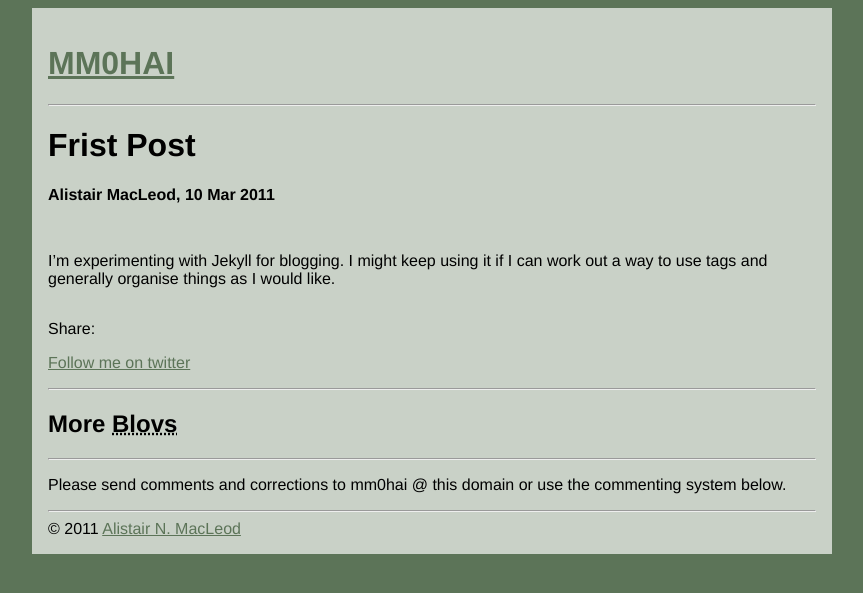
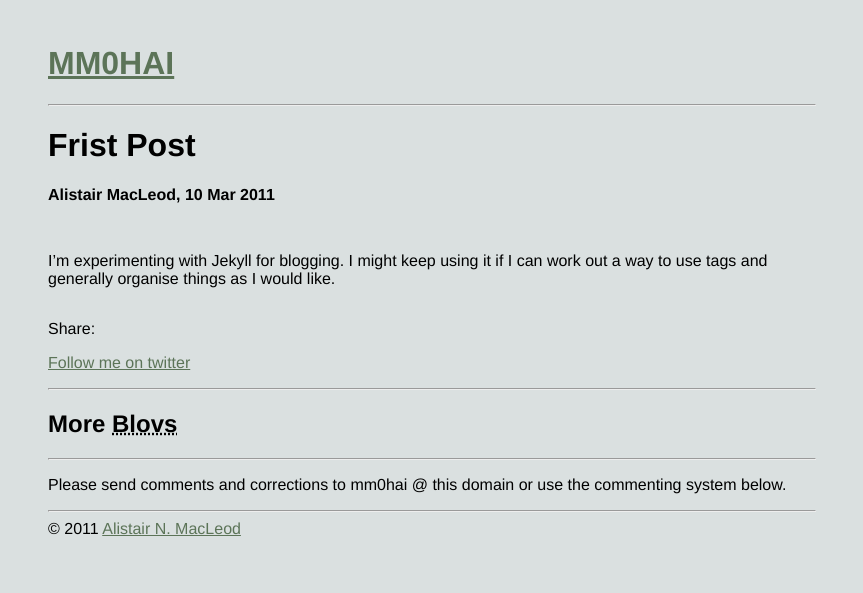
Before and after one commit to anm/anm.github.com, a Jekyll site: the page built from blog/_posts/2011-03-10-Frist-Post.md, in a window 1280 px wide. Shown: the top 593 px of the page, without its empty margins (208-1071 px from the left). Built offline with Jekyll 4.4.1, drawn with Linux system fonts in a browser that asks for light colours; comment, search, counter and statistics services are not loaded; a style sheet for code colours, icons or effects is not loaded.

Commit message:
Modified blog formatting.

```diff
--- a/_layouts/default.html
+++ b/_layouts/default.html
@@ -5,6 +5,8 @@
 <meta name="viewport" content="width=device-width" />
 <link type="text/css" href="/css/mm0hai.css" rel="stylesheet" />
 <link type="text/css" href="/css/blog.css" rel="stylesheet" />
+<!-- Syntax hightlighting -->
+<link type="text/css" href="https://github.com/mojombo/tpw/raw/master/css/syntax.css" rel="stylesheet" />
 
 <title>
 {{page.title}}
--- a/_layouts/post.html
+++ b/_layouts/post.html
@@ -25,7 +25,7 @@ class="addthis_toolbox addthis_default_style addthis_32x32_style">
 <script type="text/javascript">
   var addthis_config = {
       "data_track_clickback":true,
-      "services_exclude":"print"
+      "services_exclude":"print, myspace"
   };
 </script>
 <script type="text/javascript"
--- a/css/blog.css
+++ b/css/blog.css
@@ -1,11 +1,22 @@
 body {
-    background-color: #5C7458;
-    font-family: 'Helvetica Neue', Arial, 'Liberation Sans', FreeSans, sans-serif;
+    font-family: 'Helvetica Neue', Arial, 'Liberation Sans', FreeSans,
+                  sans-serif;
 
     max-width: 50em;
 
     margin-left: auto;
     margin-right: auto;
+    background-color: #DAE0E0;
+}
+
+#container {
+    max-width: 50em;
+    text-align: left;
+
+    margin-left: auto;
+    margin-right: auto;
+
+    padding: 1em;
 }
 
 .byline {
@@ -26,17 +37,6 @@ a:hover {
     color: #629E57;
 }
 
-#container {
-    max-width: 50em;
-    text-align: left;
-
-    margin-left: auto;
-    margin-right: auto;
-
-    padding: 1em;
-    background-color: #C9D1C7;
-}
-
 #content {
     margin-bottom: 2em;
 }
--- a/css/mm0hai.css
+++ b/css/mm0hai.css
@@ -11,3 +11,7 @@ th, td {
     padding: 0.2em;
     text-align: left;
 }
+
+code.block, pre.block {
+    margin-left: 2em;
+}
```
